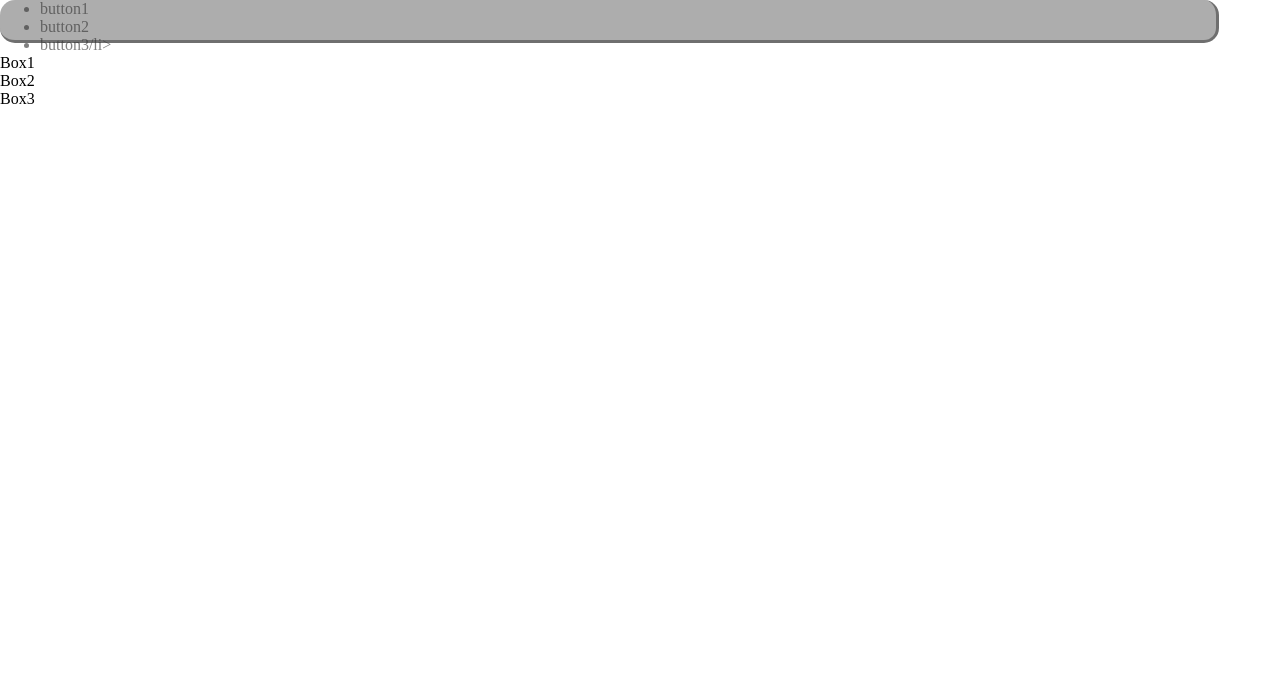
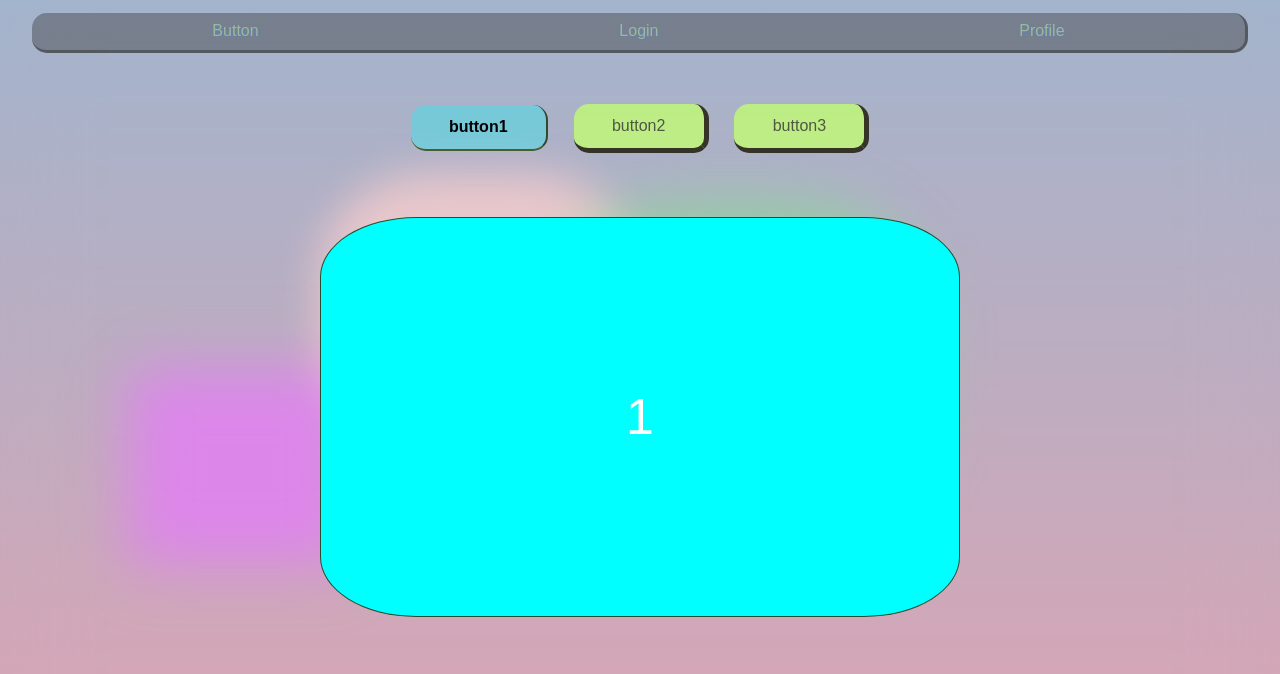
Before and after one commit to ShinMini/Login-Form, a plain HTML site: page index.html in a window 1280 px wide. Drawn offline with Linux system fonts and the light colour scheme.

Commit message:
[create] Main index [feat]  navbar, btn, box section, login index

```diff
--- /dev/null
+++ b/MainJS.js
@@ -0,0 +1,22 @@
+const btns = document.querySelectorAll(".btns div");
+const boxs = document.querySelectorAll("section article");
+
+//  버튼의 개수만큼 반복하며 클릭 이벤트 연결
+for(let i=0; i<=btns.length; i++ ){
+   // 각 버튼을 클릭할 때마다
+   btns[i].addEventListener("click", (e) => {
+      // 각 인수로 순서값과 버튼, 박스 그룹을 넣어서
+      // activation 함수 호출
+      activation(i, btns);
+      activation(i, boxs);
+   })
+}
+
+function activation(index, list){
+   // 인수로 받은 요소의 그룹 개수만큼 반복하며 비활성화
+   for(let el of list){
+      el.classList.remove("on");
+   }
+   // 1번째 인수로 받은 순서에 해당하는 그룹의 요소만 찾아서 활성화
+   list[index].classList.add("on");
+}
--- a/MainStyle.css
+++ b/MainStyle.css
@@ -1,12 +1,67 @@
+:root {
+  --first-box-color: 0, 255, 255;
+  --second-box-color: 255, 105, 180;
+  --third-box-color: 0, 100, 0;
+}
+@import url('https://fonts.googleapis.com/css2?family=Poppins&display=swap');
 *{
    margin: auto;
+   box-sizing: border-box;
+   font-family: 'Poppins', sans-serif;
 }
 body {
-   margin: 0;
-   padding: 0;
+   background: linear-gradient(to bottom, rgba(100, 130, 170, 0.6), rgba(207, 125, 146, 0.7));
+   backdrop-filter: blur(40px);
+   min-height: 100vh;
+}
+section.backgroundBox {
+   position: absolute;
+   left: 25%;
+   top: 20%;
+   width: 25%;
+   height: 35%;
+   background-color: rgba(247, 205, 206, 0.8);
+   border-radius: 35%;
+   filter: blur(20px);
+   margin: auto ;
+}
+section.backgroundBox::after {
+   content: '';
+   position: absolute;
+   top: 70%;
+   right: 90%;
+   width: 70%;
+   height: 70%;
+   background-color: rgba(227, 125, 246, 0.8);
+   filter: blur(20px);
+   margin: auto;
+}
+section.backgroundBox::before{
+   content: '';
+   position: absolute;
+   top: 10%;
+   left: 70%;
+   width: 120%;
+   height: 120%;
+   background-color: rgba(127, 225, 146, 0.6);
+   border-radius: 35%;
+   filter: blur(20px);
+   margin: auto;
+}
+a {
+   text-decoration: none;
+   color:rgba(160, 190, 160, 0.9);
+   text-shadow: 2px 2px rgba(100, 130, 170, 0.8);
+
+}
+div.NavSection {
+    margin-top:1%;
+    display: absolute;
+    width: 100%;
+    justify-content: center;
 }
 nav.MainNavigation {
-   position: absolute;
+   position: relative;
    text-align: center;
 
    display: flex;
@@ -21,10 +76,96 @@ nav.MainNavigation {
    border-right: 3px solid rgba(50, 50, 50, 0.5);
    border-bottom:3px solid rgba(50, 50, 50, 0.5);
    border-radius: 15px;
+}
 
+section.buttonSection {
+   margin-top: 4%;
+}
+ul.btns{
+   position: relative;
+   display: flex;
 
+   justify-content: center;
+   align-items: center;
+
+   padding: 0%;
+   margin: auto;
 }
-ul li {
-   color: gray;
+/*  버튼 비활성화 */
+ul div{
+   padding: 1% 3%;
+   margin: 0% 1%;
+   border-bottom: 5px solid rgba(38, 32, 29, 0.9);
+   border-right: 5px solid rgba(38, 33, 29, 0.9);
+   border-radius: 15px;
 
+   color: rgba(50, 50, 50, 0.8);
+   cursor: pointer;
+   background-color: rgba(194, 255, 113, 0.767);
+   transition-delay: 1.5ms;
 }
+/* 버튼 활성화 */
+ul div.on {
+   color: black;
+   font-weight: 600;
+   background-color: rgb(169, 221, 84);
+
+   border-bottom: 2px solid rgba(68, 82, 29, 0.9);
+   border-right: 2px solid rgba(44, 58, 26, 0.9);
+}
+
+ul div.on:nth-child(1) {
+   background-color: rgba(var(--first-box-color), 0.3);
+   }
+ul div.on:nth-child(2) {
+   background-color: rgba(var(--second-box-color), 0.5);
+   }
+ul div.on:nth-child(3) {
+   background-color: rgba(var(--third-box-color), 0.7);
+   }
+section.boxSection {
+   position: relative;
+   width: 50%;
+   height: 50vh;
+
+   margin-top: 5%;
+   position: relative;
+   perspective: 600px;  /*원근감 설정*/
+}
+/* 박스 기본설정*/
+section article {
+   width: 100%;
+   height: 100%;
+   position: absolute;
+
+   top: 0px;
+   left: 0px;
+
+   display: flex;
+   justify-content: center;
+   align-items: center;
+
+   border: 1px solid rgba(44, 58, 26, 0.9);
+   border-radius: 15%;
+
+   color: #fff;
+   font-size: 50px;
+   opacity: 0;
+   transform: rotateY(-180deg);
+   transition: 0.5s;
+}
+/* ㅂ박스 활성화  */
+section article.on {
+   opacity: 1;
+   transform: rotateY(0deg);
+}
+/* ㅂ박스 순서별로 배경색 지정 */
+section article:nth-child(1) {
+   background-color: rgb(var(--first-box-color));
+}
+section article:nth-child(2) {
+   background-color: rgb(var(--second-box-color));
+}
+section article:nth-child(3) {
+   background-color: rgb(var(--third-box-color));
+}
--- /dev/null
+++ b/Page/Login/LoginStyle.css
@@ -0,0 +1,180 @@
+@import url('https://fonts.googleapis.com/css2?family=Poppins&display=swap');
+
+* {
+     margin: 0;
+     padding: 0;
+     box-sizing: border-box;
+     font-family: 'Poppins', sans-serif;
+}
+body{
+     overflow: hidden;
+     /*overflow 속성은 over write 되는 박스 element 값을 제어할 수 있다. */
+}
+section {
+     display: flex;
+     justify-content: center;
+     align-items: center;
+     min-height: 100vh;
+     /*max-height CSS 속성은 요소의 최소 높이를 설정합니다.  min-height는 height 속성의 사용값이 자신의 값보다 작아지는걸 방지합니다.     min-height: 100vh;*/
+     background: linear-gradient(to bottom, #f1f4f9, #dff1ff)
+
+}
+section .color {
+     position: absolute;
+     filter: blur(200px);
+}
+section .color:nth-child(1) {
+     top: -350px;
+     width: 600px;
+     height: 600px;
+     background: #ff359b;
+}
+section .color:nth-child(2) {
+     bottom: -150px;
+     left: 100px;
+     width: 500px;
+     height: 500px;
+     background: #fffd87;
+}
+section .color:nth-child(3) {
+     bottom: 50px;
+     right: 200px;
+     width: 300px;
+     height: 300px;
+     background: #7575ff;
+}
+.box {
+     position: relative;
+}
+.box .square {
+     position: absolute;
+     backdrop-filter: blur(8px);
+     box-shadow: 0, 25px, 45px rgba(0, 0, 0, 0.1);
+     border: 1px solid rgba(255, 255, 255, 0.3);
+     border-right: 1px solid rgba(252, 252, 252, 0.1);
+     border-bottom: 1px solid rgba(252, 252, 252, 0.1);
+     background: rgba(255, 255, 255, 0.1);
+	  border-radius: 10px;
+	  animation: animateBox 10s linear infinite;
+	  animation-delay: calc(-1s * var(--i));
+}
+@keyframes animateBox {
+	0%, 100% {
+		transform: translateY(-40px);
+	}
+	50%{
+		transform: translateY(40px);
+	}
+}
+.box .square:nth-child(1) {
+     top: -70px;
+     right: -60px;
+     width: 150px;
+     height: 130px;
+	  z-index: 2;
+}
+.box .square:nth-child(2) {
+     top: 150px;
+     right: 375px;
+     width: 130px;
+     height: 120px;
+	  z-index: 2;
+}
+.box .square:nth-child(3) {
+     top: 410px;
+     right: 180px;
+     width: 200px;
+     height: 160px;
+}
+.box .square:nth-child(4) {
+     top: -40px;
+     right: 260px;
+     width: 100px;
+     height: 100px;
+}
+.box .square:nth-child(5) {
+     top: 250px;
+     right: -160px;
+     width: 80px;
+     height: 80px;
+}
+
+.container {
+     position: relative;
+     width: 400px;
+     min-height: 400px;
+     border-radius: 10px;
+     background: rgba(252, 252, 252, 0.1);
+     display: flex;
+     justify-content: center;
+     align-items: center;
+     /* 요소 뒤 영역에 흐림이나 색상 시프트 등 그래픽 효과를 적용할 수 있는 속성입니다. */
+     backdrop-filter: blur(5px);
+     box-shadow: 0, 25px, 45px rgba(0, 0, 0, 0.1);
+     border: 1px solid rgba(255, 255, 255, 0.5);
+     border-right: 1px solid rgba(252, 252, 252, 0.2);
+     border-bottom: 1px solid rgba(252, 252, 252, 0.2);
+}
+.form {
+     position: relative;
+     width: 100%;
+     height: 100%;
+     padding: 40px;
+}
+.form h2{
+     position: relative;
+     color: rgb(193, 235, 252);
+     font-size: 2em;
+     font-weight: 600;
+     letter-spacing: 1px;
+     margin-bottom: 40px;
+     text-shadow: 2px 2px 2px rgba(91, 91, 91, 0.8);
+}
+.form h2::before {
+     content: '';
+     position: absolute;
+     left: 0;
+     bottom: -10px;
+     width: 70px;
+     height: 4px;
+     background: #fff;
+}
+.form .inputBox {
+     width: 100%;
+     margin-top: 20px;
+}
+
+.form .inputBox input {
+     width: 100%;
+     background: rgba(255, 255, 255, 0.2);
+     border: none;
+     outline: none;
+     padding: 10px 20px;
+     border-radius: 35px;
+     border: 1px solid rgba(255, 255, 255, 0.5);
+     border-right: 1px solid rgba(255, 255, 255, 0.2);
+     border-bottom: 1px solid rgba(255, 255, 255, 0.2);
+     font-size: 16px;
+     letter-spacing: 1px;
+     color: #fff;
+     box-shadow: 0 5px 15px rgba(0, 0, 0, 0.05);
+}
+.form .inputBox input::placeholder {
+     color: rgb(125, 149, 172);
+}
+.form .inputBox input[type="submit"] {
+     background: rgb(219, 255, 253);
+     color: #666;
+     max-width: 100px;
+     cursor: pointer;
+     margin-bottom: 20px;
+     font-weight: 600;
+}
+.forget {
+     margin-top: 5px;
+     color: rgb(128, 126, 126);
+}
+.forget a {
+     color: rgb(97, 88, 88);
+     font-weight: 600;
+}
--- a/index.html
+++ b/index.html
@@ -6,23 +6,33 @@
     <meta http-equiv="X-UA-Compatible" content="IE=edge">
     <meta name="viewport" content="width=device-width, initial-scale=1.0">
     <link rel="stylesheet" href="MainStyle.css">
+    <script defer src="./MainJS.js"></script>
     <title>Mini</title>
 </head>
 
 <body>
-   <nav class="MainNavigation"></nav>
+    <section class="backgroundBox"></section>
 
+    <div class="NavSection">
+        <nav class="MainNavigation">
+            <a href="./Page/Button/ButtonPage.html">Button</a>
+            <a href="./Page/Login/LoginPage.html">Login</a>
+            <a href="./Page/Profile/profile.html">Profile</a>
+        </nav>
+    </div>
 
+    <section class="buttonSection">
         <ul class="btns">
-      <li class="on">button1</li>
-      <li>button2</li>
-      <li>button3/li>
+            <div class="on">button1</div>
+            <div>button2</div>
+            <div>button3</div>
         </ul>
+    </section>
 
-   <section>
-      <article class="on">Box1</article>
-      <article>Box2</article>
-      <article>Box3</article>
+    <section class="boxSection">
+        <article class="on">1</article>
+        <article>2</article>
+        <article>3</article>
     </section>
 </body>
 
```
Also changed, not shown: Page/Button/ButtonPage.html (+1 -1 lines), Page/Login/LoginPage.html (+1 -1 lines). Lines whose indentation alone changed are shown as unchanged.
